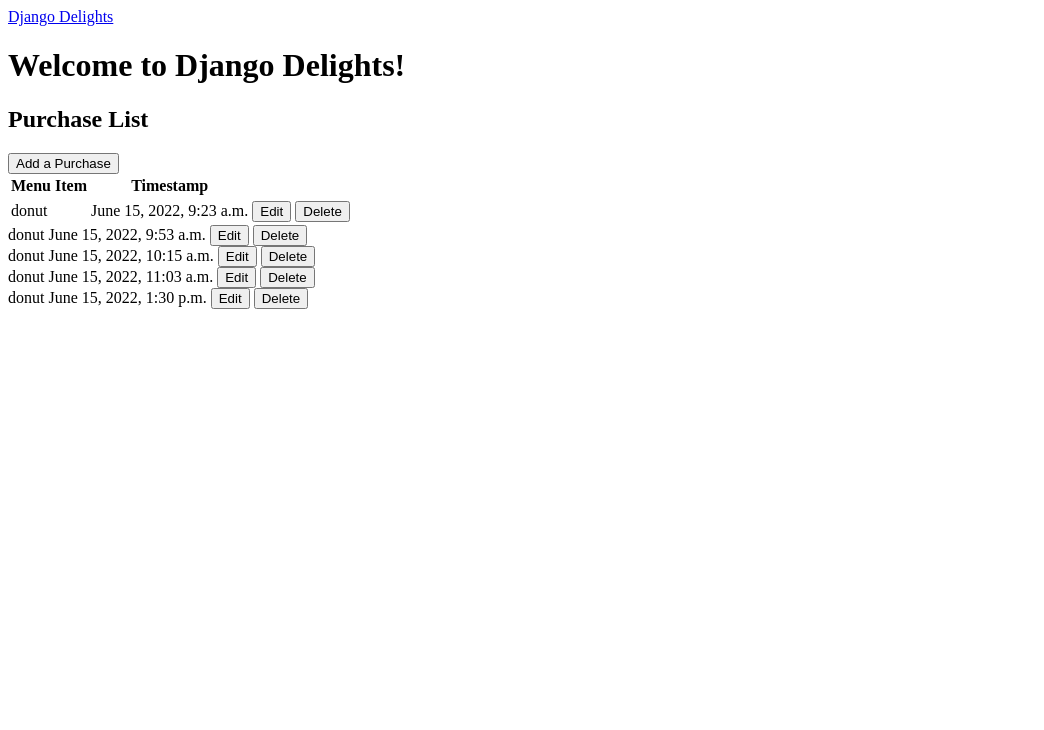
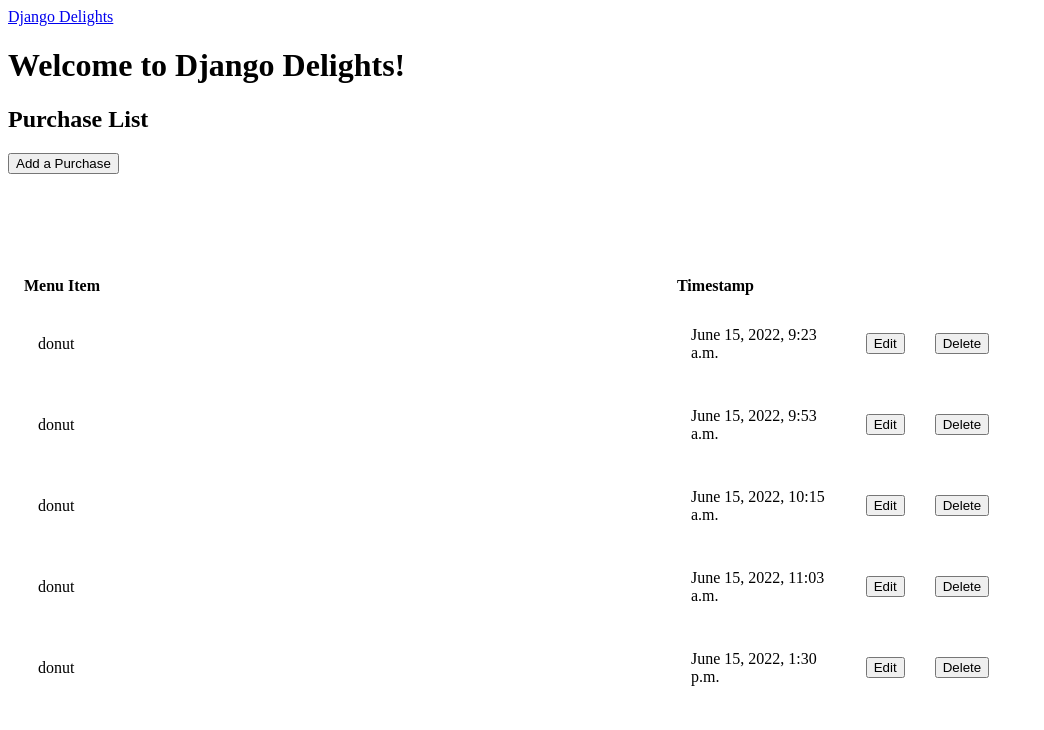
Before and after one commit to CheckOutJacksCode/DjangoDelights, a Django app: page /purchase/list in a window 1280 px wide. Shown: the top 730 px of the page, without its empty margins (0-1044 px from the left). Run offline with Django 4.2, Linux system fonts and the light colour scheme; data comes from the database, SQL or seed files in the repository; both versions use the stored data as it was after the commit.

Commit message:
think i got the ids to work

```diff
--- a/inventory/models.py
+++ b/inventory/models.py
@@ -7,6 +7,10 @@ class Ingredient (models.Model):
     quantity = models.FloatField()
     unit = models.CharField(max_length=100)
     unit_price = models.FloatField()
+
+    def create_ingredient (name, quantity, unit, unit_price):
+        ingredient = Ingredient.objects.create(name=name, quantity=quantity, unit=unit, unit_price=unit_price)
+        return ingredient
 
     def __str__(self):
         return self.name
@@ -18,6 +22,8 @@ class MenuItem (models.Model):
         return self.title
 
     def available(self):
+        if all(X.enough() for X in self.reciperequirement_set.all()) == False:
+            print('This menu item is not available')
         print(all(X.enough() for X in self.reciperequirement_set.all()))
         return all(X.enough() for X in self.reciperequirement_set.all())
 
--- a/inventory/static/inventory/style.css
+++ b/inventory/static/inventory/style.css
@@ -1,3 +1,17 @@
 p {
     color: red;
 }
+td {
+    padding: 15px;
+    text-align: left;
+    border-collapse: separate;
+    border-spacing: 0 15px;
+    width: 80%;
+}
+table {
+    padding: 15px;
+    text-align: left;
+    border-collapse: separate;
+    border-spacing: 0 15px;
+    width: 80%;
+}
--- a/inventory/templates/inventory/home.html
+++ b/inventory/templates/inventory/home.html
@@ -9,5 +9,8 @@
 <p>Here is the current list of menu items:</p>
   {% for menu_item in menu_items %}
     <p>{{ menu_item.title }}</p>
+    {% for recipe_requirement in menu_item.reciperequirement_set.all %}
+        <p>{{ recipe_requirement.ingredient }} {{ recipe_requirement.quantity }}</p>
+  {% endfor %}
   {% endfor %}
 {% endblock %}
--- a/inventory/templates/inventory/purchase_list.html
+++ b/inventory/templates/inventory/purchase_list.html
@@ -1,5 +1,7 @@
 {% extends './base.html' %}
 {% block content %}
+{% load static %}
+<link rel="stylesheet" href="{% static 'inventory/style.css' %}">
 <h2>Purchase List</h2>
 <a href="{% url 'purchasecreate' %}"><button class="btn">Add a Purchase</button></a>
 <table id="purchases">
@@ -7,16 +9,14 @@
     <th>Menu Item</th>
     <th>Timestamp</th>
   </tr>
-	<tr>
   {% for purchase in purchase_list %}
-  </tr>
-  <tr>
-      <td>{{ purchase.menu_item }}</td>
-      <td>{{ purchase.timestamp }}</td>
-      <td><a href="{% url 'purchaseupdate' purchase.id %}"><button>Edit</button></a></td>
-      <td><a href="{% url 'purchasedelete' purchase.id %}"><button>Delete</button></a></td>
+    <tr>
+      <td style="padding:15px">{{ purchase.menu_item }}</td>
+      <td style="padding:15px">{{ purchase.timestamp }}</td>
+      <td style="padding:15px"><a href="{% url 'purchaseupdate' purchase.id %}"><button>Edit</button></a></td>
+      <td style="padding:15px"><a href="{% url 'purchasedelete' purchase.id %}"><button>Delete</button></a></td>
     <br>
-  </tr>
+    </tr>
+    {% endfor %}
 </table>
-{% endfor %}
 {% endblock %}
--- a/inventory/urls.py
+++ b/inventory/urls.py
@@ -1,5 +1,7 @@
 from django.urls import path
 from . import views
+from django.contrib import admin
+from django.contrib.staticfiles.urls import staticfiles_urlpatterns
 
 urlpatterns = [
     path('', views.HomeView.as_view(), name="home"),
--- a/inventory/views.py
+++ b/inventory/views.py
@@ -1,25 +1,19 @@
 from django.shortcuts import redirect
-from multiprocessing import get_context
+from multiprocessing import context, get_context
 from django.shortcuts import render
 from django.urls import reverse_lazy
 from .models import Ingredient, MenuItem, Purchase, RecipeRequirement
-from django.views.generic import ListView, TemplateView
+from django.views.generic import ListView, TemplateView, DetailView
 from django.views.generic.edit import CreateView, UpdateView, DeleteView
 from django.contrib.messages.views import SuccessMessageMixin
-
-
-pets = [
-  { "petname": "Fido", "animal_type": "dog"},
-  { "petname": "Clementine", "animal_type": "cat"},
-  { "petname": "Cleo", "animal_type": "cat"},
-  { "petname": "Oreo", "animal_type": "dog"},
-]
+from django.core.exceptions import ValidationError
 
 class HomeView(TemplateView):
     template_name = "inventory/home.html"
 
     def get_context_data(self, **kwargs):
         context = super().get_context_data(**kwargs)
+        context["recipe_requirements"] = RecipeRequirement.objects.all()
         context["ingredients"] = Ingredient.objects.all()
         context["menu_items"] = MenuItem.objects.all()
         context["purchases"] = Purchase.objects.all()
@@ -40,8 +34,28 @@ class IngredientCreate(CreateView):
     model = Ingredient
     template_name = "inventory/ingredient_create.html"
     fields = ["name", "quantity", "unit", "unit_price"]
-    success_url = reverse_lazy('ingredientlist')
-    success_message = 'new ingredient added'
+
+    def get_context_data(self, **kwargs):
+        context = super().get_context_data(**kwargs)
+        context["ingredients"] = [X for X in Ingredient.objects.all()]
+        print(context["ingredients"])
+        return context
+
+    def post(self, request):
+        name = request.POST['name']
+        quantity = request.POST['quantity']
+        unit = request.POST['unit']
+        unit_price = request.POST['unit_price']
+        for ingredient in Ingredient.objects.all():
+            if ingredient.name == request.POST['name']:
+                print('INGREDIENT ALREADY EXISTS')
+                return redirect('/ingredient/list')
+        new_ingredient = Ingredient.create_ingredient(name, quantity, unit, unit_price)
+        new_ingredient.save()
+        return redirect('/ingredient/list')
+
+        #success_url = reverse_lazy('ingredientlist')
+        #success_message = 'new ingredient added'
 
 class IngredientDelete(DeleteView):
     model = Ingredient
@@ -118,10 +132,10 @@ class PurchaseCreate(SuccessMessageMixin, CreateView):
     def get_context_data(self, **kwargs):
         context = super().get_context_data(**kwargs)
         context["menu_items"] = [X for X in MenuItem.objects.all() if X.available()]
+        print(context["menu_items"])
         return context
 
     def post(self, request):
-        print(request)
         menu_item_id = request.POST['menu_item']
         menu_item = MenuItem.objects.get(pk=menu_item_id)
         requirements = menu_item.reciperequirement_set
@@ -129,6 +143,8 @@ class PurchaseCreate(SuccessMessageMixin, CreateView):
         for requirement in requirements.all():
             required_ingredient = requirement.ingredient
             print(required_ingredient.quantity)
+            if required_ingredient.quantity < requirement.quantity:
+                raise ValidationError(f"Not enough {required_ingredient} in the inventory!")
             required_ingredient.quantity -= requirement.quantity
             print(required_ingredient.quantity)
             required_ingredient.save()
```
Also changed, not shown: inventory/templates/inventory/ingredient_list.html (+6 -1 lines), inventory/templates/inventory/menuitem_list.html (+7 -1 lines), db.sqlite3.
